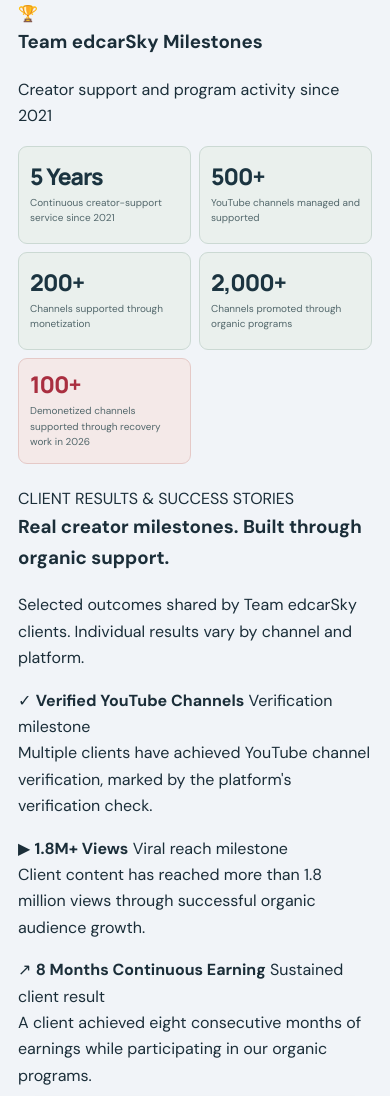
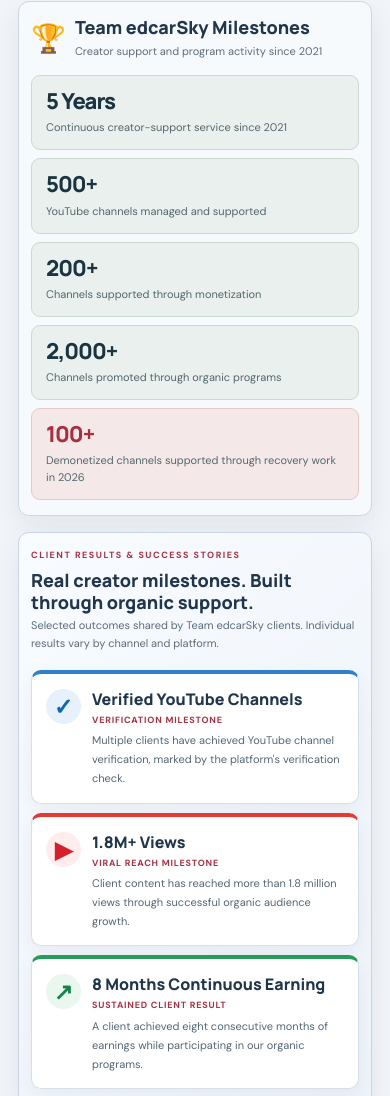
Before and after one commit to edcarSky/portfolio, a plain HTML site: page index.html in a window 390 px wide. Shown: the part 7932-9028 px from the top of the page. Drawn offline with nearby package versions, Linux system fonts and the light colour scheme; no server answers.

Commit message:
Style responsive community and client success milestone panels

```diff
--- a/styles.css
+++ b/styles.css
@@ -769,3 +769,89 @@ body{background:#e8edf3;color:#18263a}
 @media(max-width:620px){
  .site-header .brand-descriptor{font-size:7px;letter-spacing:1.15px}
 }
+
+
+/* Client success milestones: distinct from Team edcarSky service-volume metrics. */
+.community-milestone-panel,.client-success-panel{
+  margin:18px 0 22px;
+  padding:clamp(16px,2.2vw,26px);
+  background:#f7fafc;
+  border:1px solid #cbd8e2;
+  border-radius:14px;
+  box-shadow:0 10px 28px rgba(22,42,62,.07);
+}
+.community-milestone-heading,.client-success-heading{
+  display:flex;align-items:center;gap:13px;margin-bottom:15px;
+}
+.milestone-trophy{font-size:28px;line-height:1}
+.community-milestone-heading h3,.client-success-heading h3{
+  margin:0;color:#20364b;font:800 clamp(19px,2.2vw,26px)/1.2 Manrope,sans-serif;
+}
+.community-milestone-heading p,.client-success-heading p{
+  margin:4px 0 0;color:#5b6d7b;font-size:12px;line-height:1.6;
+}
+.community-milestone-grid{
+  grid-template-columns:repeat(5,minmax(0,1fr));
+  margin:0;
+}
+.community-milestone-grid article{
+  min-height:105px;background:#eaf0ed;
+}
+.client-success-panel{
+  background:linear-gradient(135deg,#f8fbff 0%,#edf3fa 100%);
+  border-color:#c7d6e7;
+}
+.client-success-heading{
+  display:block;margin-bottom:17px;
+}
+.client-success-kicker{
+  display:block;margin-bottom:7px;color:#a83243;font-size:9px;
+  font-weight:900;letter-spacing:1.5px;
+}
+.client-success-heading h3{max-width:760px}
+.client-success-grid{
+  display:grid;grid-template-columns:repeat(3,minmax(0,1fr));gap:12px;
+}
+.client-success-card{
+  min-width:0;min-height:190px;padding:19px 17px;
+  display:flex;flex-direction:column;align-items:flex-start;gap:8px;
+  background:#fff;border:1px solid #d6e0eb;border-top:4px solid #2f80c9;
+  border-radius:10px;box-shadow:0 6px 18px rgba(22,42,62,.05);
+}
+.client-success-card .client-success-icon{
+  width:35px;height:35px;display:grid;place-items:center;
+  border-radius:50%;background:#e7f1fc;color:#1266b1;
+  font-size:23px;font-weight:900;
+}
+.client-success-card strong{
+  color:#20364b;font:800 clamp(16px,1.55vw,20px)/1.25 Manrope,sans-serif;
+}
+.client-success-card .client-result-tag{
+  color:#a83243;font-size:9px;font-weight:900;letter-spacing:.8px;text-transform:uppercase;
+}
+.client-success-card p{
+  margin:0;color:#536675;font-size:12px;line-height:1.7;
+}
+.client-success-card.client-views{border-top-color:#e53935}
+.client-success-card.client-views .client-success-icon{background:#ffeded;color:#d51f2a}
+.client-success-card.client-earnings{border-top-color:#279b59}
+.client-success-card.client-earnings .client-success-icon{background:#e9f7ee;color:#168448}
+@media(max-width:900px){
+  .community-milestone-grid{grid-template-columns:repeat(3,minmax(0,1fr))}
+}
+@media(max-width:620px){
+  .community-milestone-panel,.client-success-panel{margin:13px 0 16px;padding:15px 12px;border-radius:11px}
+  .community-milestone-heading{gap:9px}
+  .community-milestone-heading h3,.client-success-heading h3{font-size:18px}
+  .community-milestone-heading p,.client-success-heading p{font-size:11px}
+  .community-milestone-grid{grid-template-columns:1fr;gap:8px}
+  .community-milestone-grid article{min-height:0;padding:13px 14px}
+  .community-milestone-grid strong{font-size:22px}
+  .community-milestone-grid span{font-size:11px}
+  .client-success-grid{grid-template-columns:1fr;gap:9px}
+  .client-success-card{min-height:0;padding:15px 14px;display:grid;grid-template-columns:36px minmax(0,1fr);column-gap:10px;row-gap:4px}
+  .client-success-card .client-success-icon{grid-row:1 / span 3}
+  .client-success-card strong{font-size:16px}
+  .client-success-card .client-result-tag,.client-success-card p{grid-column:2}
+  .client-success-card p{font-size:11px}
+}
```
